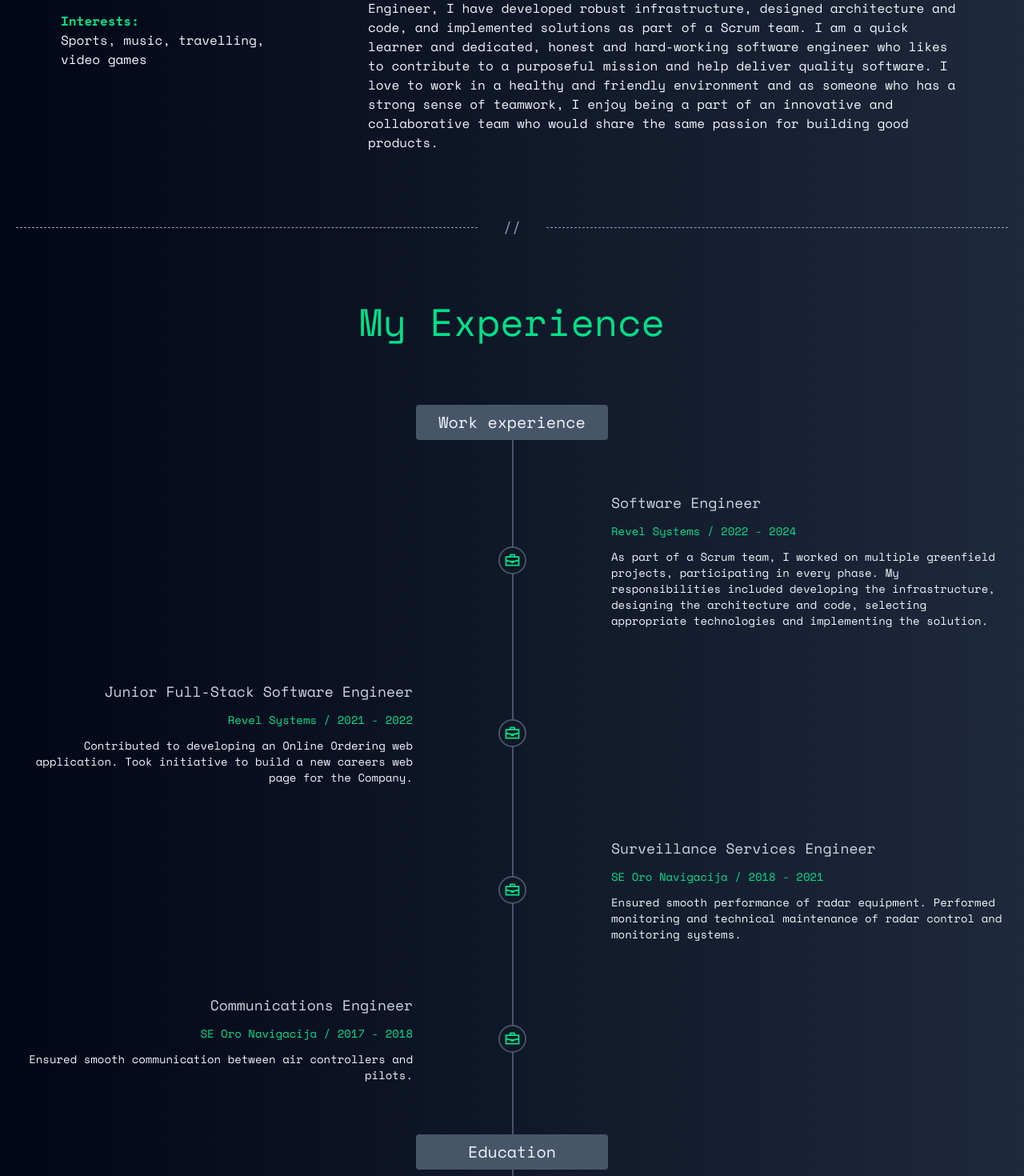
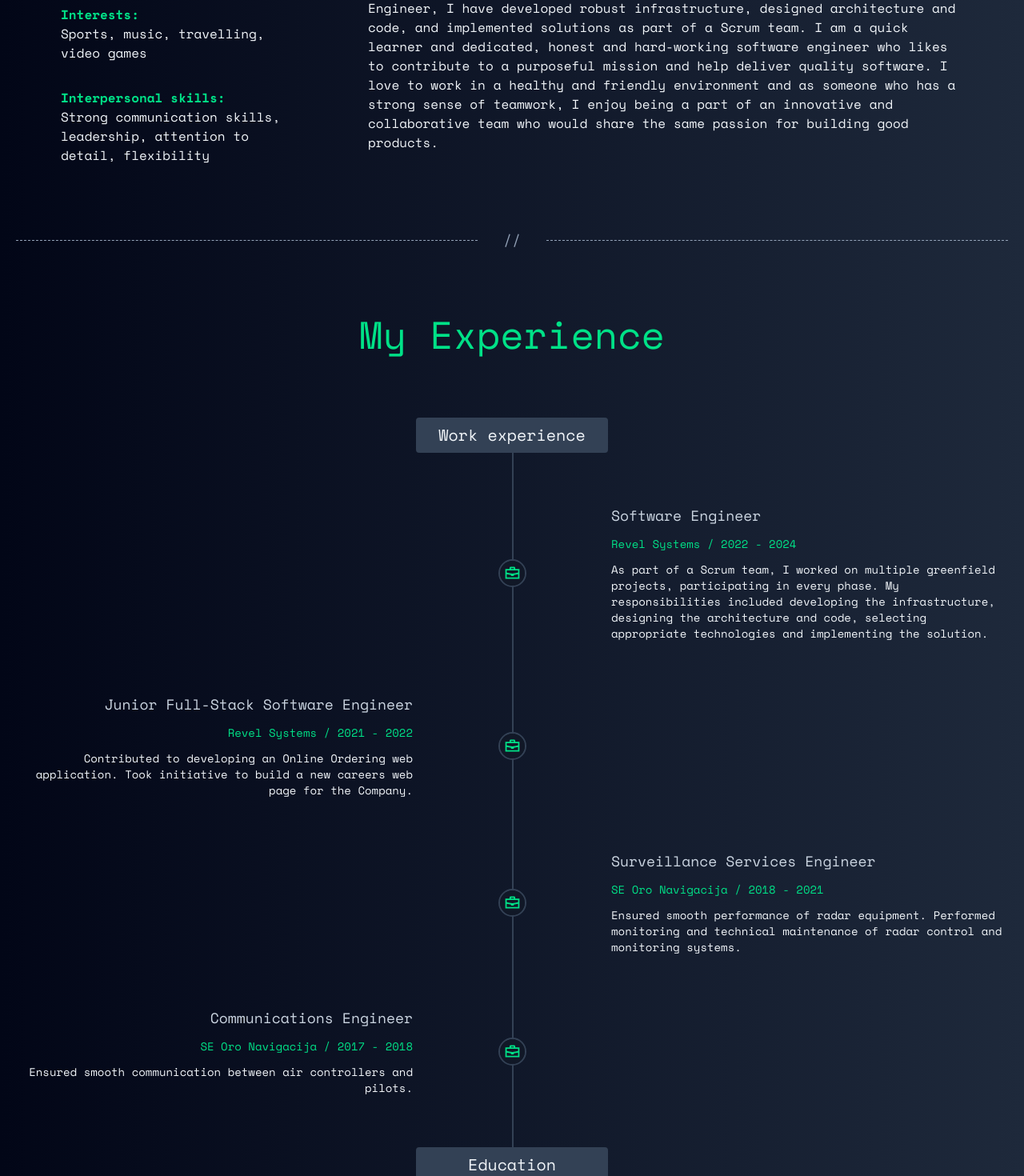
Before and after one commit to maxzkn/portfolio-website, a Next.js app: page / in a window 1280 px wide. Shown: the part 1120-2590 px from the top of the page at 80% size. Built offline with nearby package versions, Linux system fonts and the light colour scheme.

Commit message:
add soft skills

```diff
--- a/src/components/AboutMe.tsx
+++ b/src/components/AboutMe.tsx
@@ -15,7 +15,7 @@ export const AboutMe: FC = () => {
     >
       <p className="pb-20 text-5xl text-accent text-center">About me</p>
       <div className="flex lg:mx-14 flex-col-reverse lg:flex-row gap-12 md:gap-16 lg:gap-24 m-auto">
-        <div className="flex flex-col gap-10 min-w-72">
+        <div className="flex flex-col gap-8 min-w-72">
           <div>
             <p className="font-bold text-accent">Non-technical languages:</p>
             <p>English, Lithuanian, Russian</p>
@@ -23,6 +23,10 @@ export const AboutMe: FC = () => {
           <div>
             <p className="font-bold text-accent">Interests:</p>
             <p>Sports, music, travelling, video games</p>
+          </div>
+          <div>
+            <p className="font-bold text-accent">Interpersonal skills:</p>
+            <p>Strong communication skills, leadership, attention to detail, flexibility</p>
           </div>
         </div>
         <p>
--- a/src/components/Experience/Experience.tsx
+++ b/src/components/Experience/Experience.tsx
@@ -17,7 +17,7 @@ export const Experience: FC = () => {
       id="my-experience"
       className={`transition-opacity ease-in duration-500 ${isMyExperienceIntersecting ? "opacity-100" : "opacity-0"}`}>
       <p className="pb-20 text-5xl text-accent text-center">My Experience</p>
-      <p className="p-2 text-xl bg-slate-600 rounded w-60 text-center m-auto">
+      <p className="p-2 text-xl bg-slate-700 rounded w-60 text-center m-auto">
         Work experience
       </p>
       <ExperienceItemContainer>
@@ -37,7 +37,7 @@ export const Experience: FC = () => {
       <div
         ref={myEducationRef}
         className={`transition-opacity ease-in duration-500 ${isMyEducationIntersecting ? "opacity-100" : "opacity-0"}`}>
-        <p ref={myEducationRef} className="p-2 text-xl bg-slate-600 rounded w-60 text-center m-auto">
+        <p ref={myEducationRef} className="p-2 text-xl bg-slate-700 rounded w-60 text-center m-auto">
           Education
         </p>
         <ExperienceItemContainer>
--- a/src/components/Experience/ExperienceItem.tsx
+++ b/src/components/Experience/ExperienceItem.tsx
@@ -20,7 +20,7 @@ export const ExperienceItem: FC<ExperienceItemProps> = ({
       <div className="basis-2/5"></div>
       <div className="basis-1/5 flex justify-center text-center pb-4 md:pb-0">
         <Image
-          className="border-2 border-slate-600 rounded-full"
+          className="border-2 border-slate-700 rounded-full"
           width={35}
           height={35}
           src={icon}
--- a/src/components/Experience/ExperienceItemContainer.tsx
+++ b/src/components/Experience/ExperienceItemContainer.tsx
@@ -9,7 +9,7 @@ export const ExperienceItemContainer: FC<ExperienceItemContainerProps> = ({
 }) => {
   return (
     <div className="relative flex h-full justify-center">
-      <div className="absolute border-l-2 border-slate-600 h-full left-1/2"></div>
+      <div className="absolute border-l-2 border-slate-700 h-full left-1/2"></div>
       <div className="flex flex-col w-full gap-16 py-16">
         {children}
       </div>
--- a/src/components/Skills/constants.ts
+++ b/src/components/Skills/constants.ts
@@ -38,7 +38,7 @@ export const mainStackItems: MainStackItemProps[] = [
   },
   {
     title: "Software development processes:",
-    technologies: "CI/CD, Scrum, Test engineering",
+    technologies: "CI/CD, Scrum, testing, pair programming, code review",
   },
   {
     title: "Other:",
```
